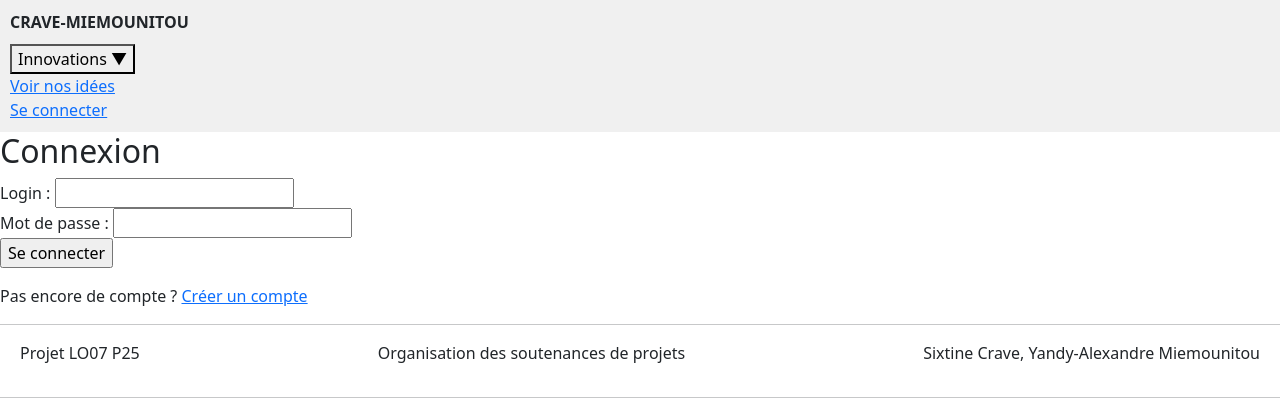
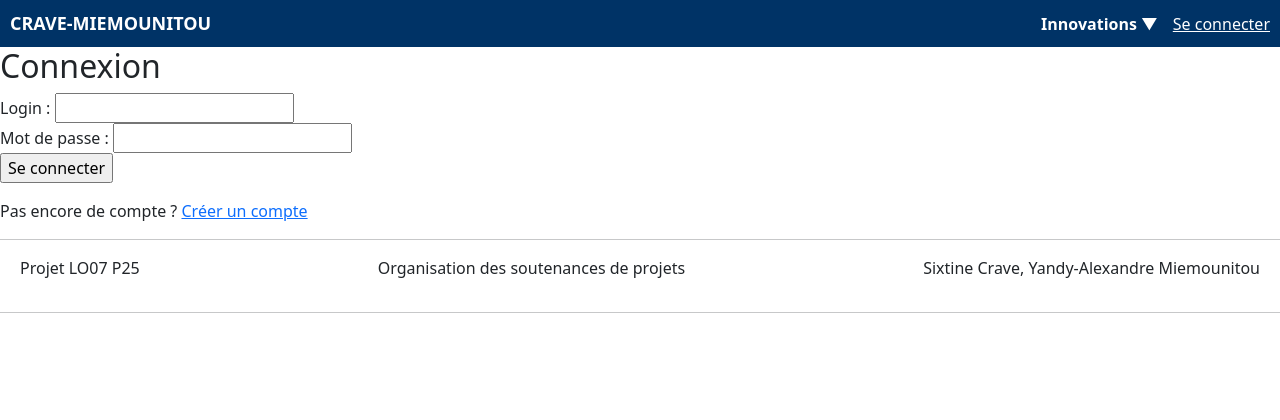
Before and after one commit to six-16/projet, a PHP site: the page made by projet/app/router/router2.php in a window 1280 px wide. Shown: the top 420 px of the page. Run offline with PHP 8.4, Linux system fonts and the light colour scheme; some libraries are stand-ins or nearby versions.

Commit message:
encore modif

```diff
--- a/projet/app/view/fragment/Menu.php
+++ b/projet/app/view/fragment/Menu.php
@@ -4,22 +4,27 @@ $userName = $_SESSION['user_name'] ?? '';
 $roles = $_SESSION['roles'] ?? [];
 ?>
 
-<nav>
-    <div class="menu-bar" style="padding: 10px; background-color: #f0f0f0;">
-        <span class="student-names"><strong><?= $studentNames ?></strong></span>
-        <?php if ($userName): ?>
-            <span class="user-name" style="margin-left: 20px;">Connecté : <?= $userName ?></span>
-        <?php endif; ?>
+<nav style="background-color: #003366; color: white; padding: 10px;">
+    <div style="display: flex; justify-content: space-between; align-items: center;">
+        <div>
+            <span style="font-weight: bold; font-size: 18px; margin-right: 20px;">
+                <?= $studentNames ?>
+            </span>
 
-        <div class="menu-items" style="margin-top: 10px;">
+            <?php if ($userName): ?>
+                <span style="font-style: italic;">Connecté en tant que : <?= $userName ?></span>
+            <?php endif; ?>
+        </div>
+
+        <div style="display: flex; gap: 15px;">
             <?php if (!empty($roles['responsable'])): ?>
                 <div class="dropdown">
-                    <button class="dropbtn">Responsable ▼</button>
+                    <span class="dropbtn">Responsable ▼</span>
                     <div class="dropdown-content">
-                        <a href="?action=projetList">Mes projets</a>
+                        <a href="?action=projetList">Liste de mes projets</a>
                         <a href="?action=projetAdd">Ajouter un projet</a>
                         <hr>
-                        <a href="?action=examinateurList">Tous les examinateurs</a>
+                        <a href="?action=examinateurList">Liste des examinateurs</a>
                         <a href="?action=examinateurAdd">Ajouter un examinateur</a>
                         <a href="?action=projetExaminateurs">Examinateurs d’un projet</a>
                         <hr>
@@ -30,7 +35,7 @@ $roles = $_SESSION['roles'] ?? [];
 
             <?php if (!empty($roles['examinateur'])): ?>
                 <div class="dropdown">
-                    <button class="dropbtn">Examinateur ▼</button>
+                    <span class="dropbtn">Examinateur ▼</span>
                     <div class="dropdown-content">
                         <a href="?action=creneauList">Mes créneaux</a>
                         <a href="?action=creneauAdd">Ajouter un créneau</a>
@@ -42,7 +47,7 @@ $roles = $_SESSION['roles'] ?? [];
 
             <?php if (!empty($roles['etudiant'])): ?>
                 <div class="dropdown">
-                    <button class="dropbtn">Étudiant ▼</button>
+                    <span class="dropbtn">Étudiant ▼</span>
                     <div class="dropdown-content">
                         <a href="?action=rdvList">Mes rendez-vous</a>
                         <a href="?action=rdvAdd">Prendre un rendez-vous</a>
@@ -51,17 +56,58 @@ $roles = $_SESSION['roles'] ?? [];
             <?php endif; ?>
 
             <div class="dropdown">
-                <button class="dropbtn">Innovations ▼</button>
+                <span class="dropbtn">Innovations ▼</span>
                 <div class="dropdown-content">
                     <a href="?action=innovations">Voir nos idées</a>
                 </div>
             </div>
 
             <?php if ($userName): ?>
-                <a href="?action=logout" class="login-btn">Se déconnecter</a>
+                <a href="?action=logout" style="color: white;">Se déconnecter</a>
             <?php else: ?>
-                <a href="?action=login" class="login-btn">Se connecter</a>
+                <a href="?action=login" style="color: white;">Se connecter</a>
             <?php endif; ?>
         </div>
     </div>
 </nav>
+
+<!-- CSS minimal pour dropdown -->
+<style>
+    .dropdown {
+        position: relative;
+        display: inline-block;
+    }
+
+    .dropbtn {
+        cursor: pointer;
+        font-weight: bold;
+    }
+
+    .dropdown-content {
+        display: none;
+        position: absolute;
+        background-color: #ffffff;
+        color: black;
+        min-width: 220px;
+        box-shadow: 0px 8px 16px rgba(0,0,0,0.2);
+        padding: 10px;
+        z-index: 1;
+    }
+
+    .dropdown-content a {
+        display: block;
+        padding: 6px;
+        text-decoration: none;
+        color: black;
+    }
+
+    .dropdown:hover .dropdown-content {
+        display: block;
+    }
+
+    .dropdown-content hr {
+        margin: 5px 0;
+        border: none;
+        border-top: 1px solid #ccc;
+    }
+</style>
```
